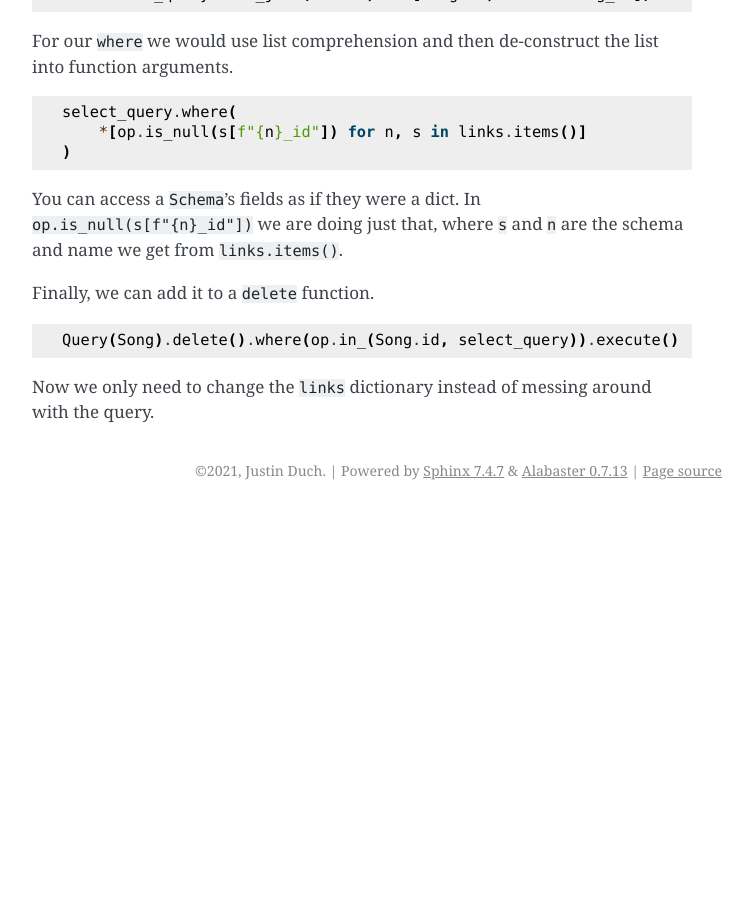
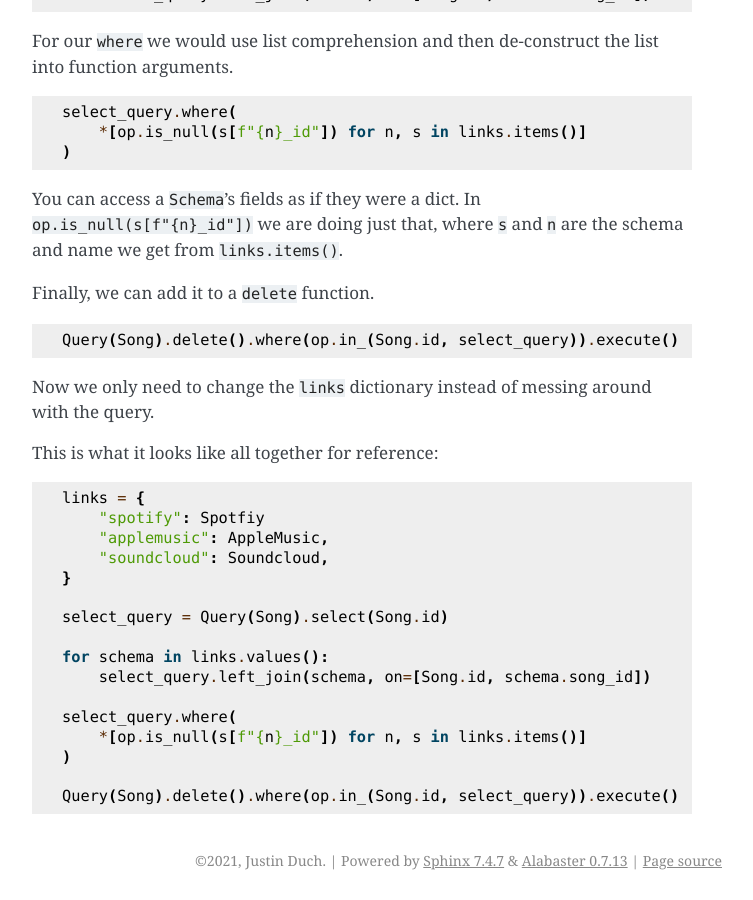
Before and after one commit to halcyonnouveau/estoult, a Sphinx documentation site: the page built from docs/advanced.rst, in a window 1280 px wide and 900 px high, scrolled down 5328 px. Shown: the whole window, without its empty margins (388-1141 px from the left). Built offline with Sphinx 7.4.7, drawn with Linux system fonts in a browser that asks for light colours; before the commit the page ends 5838 px from its top, so only the background shows below that; some of the changed text lies outside the part shown.

Commit message:
update doc

```diff
--- a/docs/advanced.rst
+++ b/docs/advanced.rst
@@ -257,3 +257,24 @@ Finally, we can add it to a ``delete`` function.
     Query(Song).delete().where(op.in_(Song.id, select_query)).execute()
 
 Now we only need to change the ``links`` dictionary instead of messing around with the query.
+
+This is what it looks like all together for reference:
+
+.. code-block:: python
+
+    links = {
+        "spotify": Spotfiy
+        "applemusic": AppleMusic,
+        "soundcloud": Soundcloud,
+    }
+
+    select_query = Query(Song).select(Song.id)
+
+    for schema in links.values():
+        select_query.left_join(schema, on=[Song.id, schema.song_id])
+
+    select_query.where(
+        *[op.is_null(s[f"{n}_id"]) for n, s in links.items()]
+    )
+
+    Query(Song).delete().where(op.in_(Song.id, select_query)).execute()
```
Also changed, not shown: other parts of docs/advanced.rst (+1 -1 lines).
